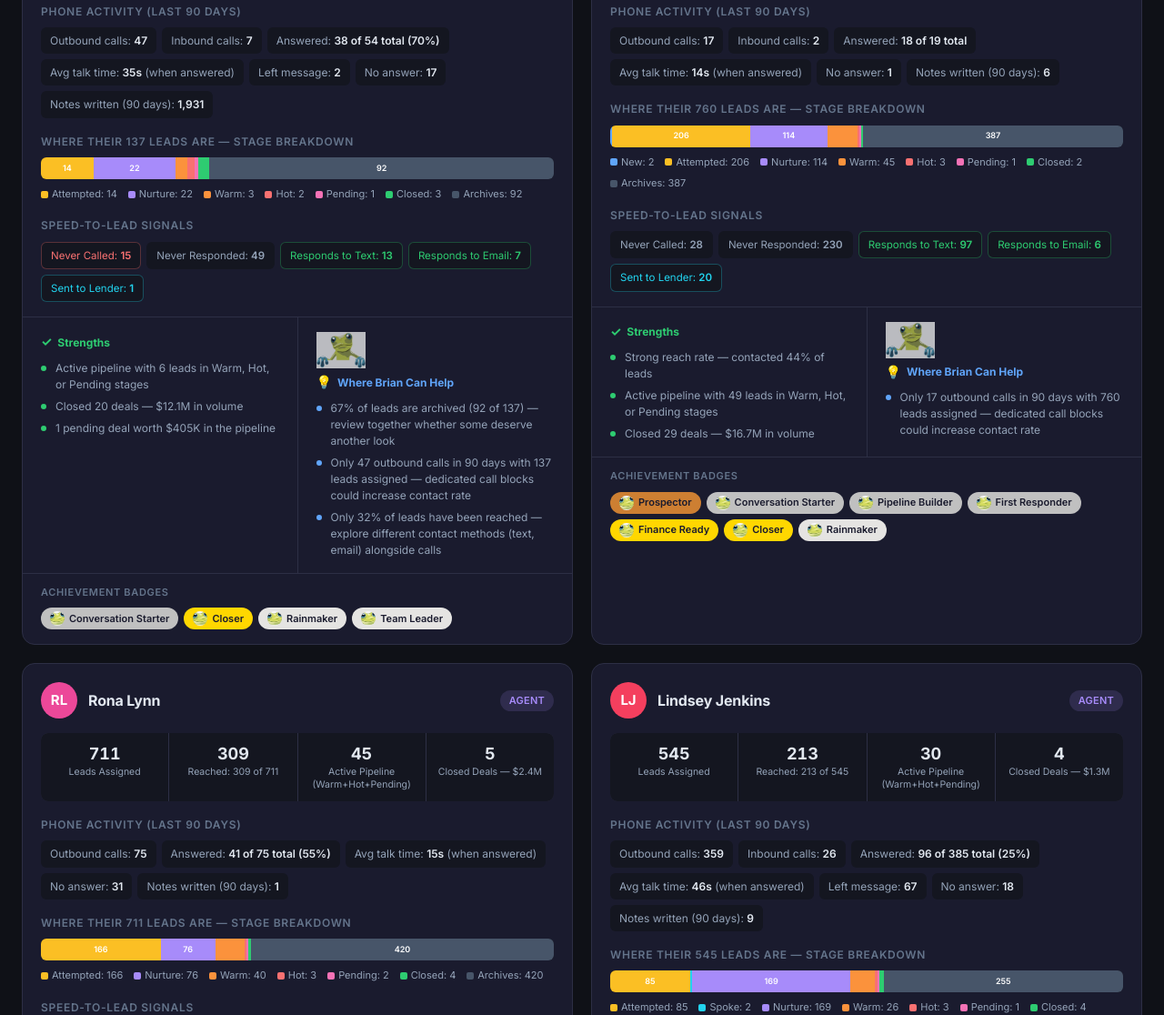
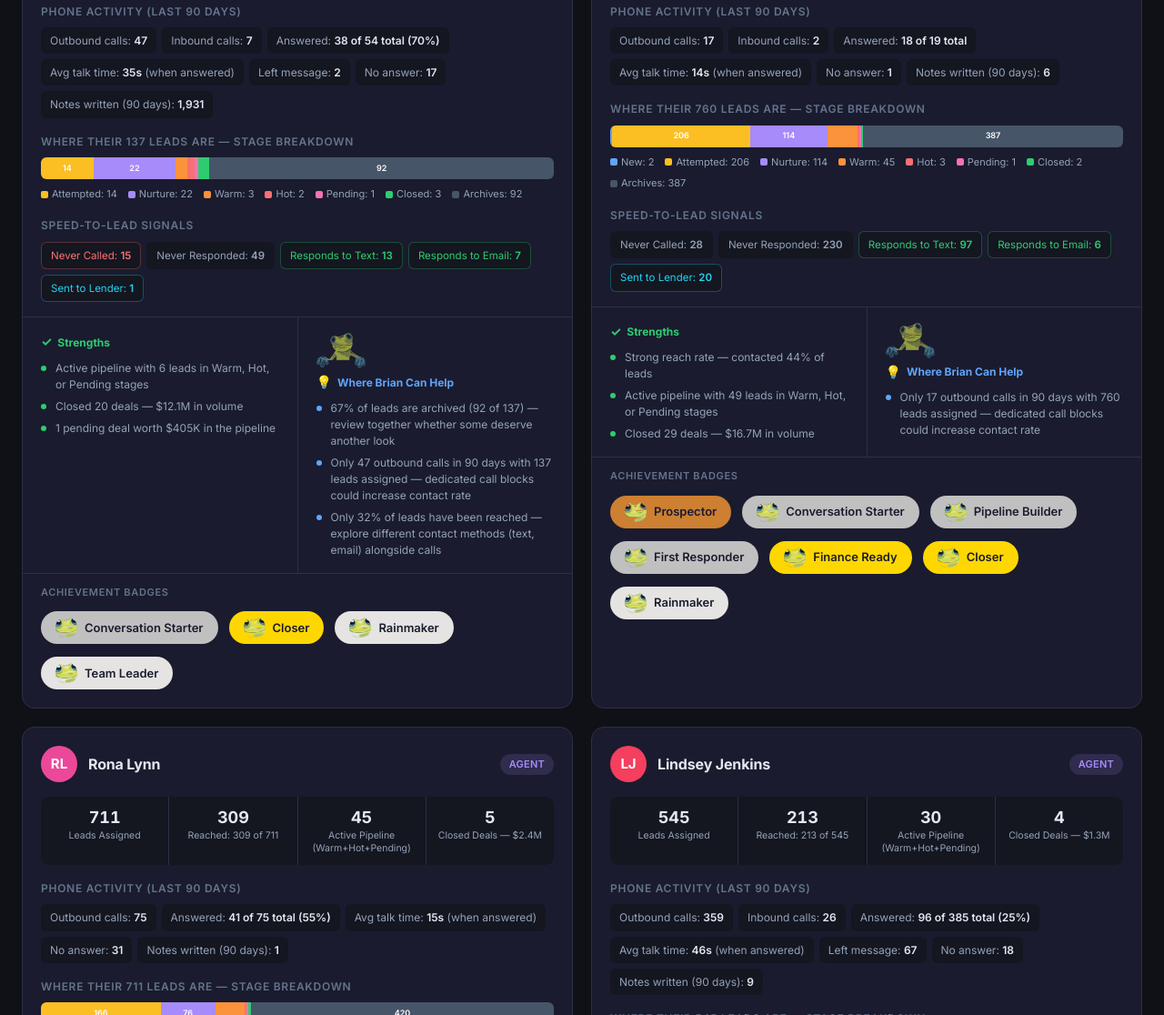
Before and after one commit to momba5/kenna-dashboard, a plain HTML site: page index.html in a window 1280 px wide. Shown: the part 1684-2800 px from the top of the page at 91% size. Drawn offline with nearby package versions, Linux system fonts and the light colour scheme.

Commit message:
Fix: transparent PNG frogs, larger badges, removed Perplexity footer

```diff
--- a/index.html
+++ b/index.html
@@ -12,11 +12,7 @@
         https://www.perplexity.ai/computer
 -->
 
-<!-- Perplexity Computer Attribution — SEO Meta Tags -->
-<meta name="generator" content="Perplexity Computer">
-<meta name="author" content="Perplexity Computer">
-<meta property="og:see_also" content="https://www.perplexity.ai/computer">
-<link rel="author" href="https://www.perplexity.ai/computer">
+
 
 <meta charset="UTF-8">
 <meta name="viewport" content="width=device-width, initial-scale=1.0">
@@ -34,7 +30,7 @@
 
 <nav class="nav">
   <div class="nav-inner">
-    <div class="nav-logo"><img src="img/frog-head.jpg" alt="Kenna" style="height:32px;border-radius:50%;vertical-align:middle;margin-right:8px"><span>Kenna Real Estate</span></div>
+    <div class="nav-logo"><img src="img/frog-head.png" alt="Kenna" style="height:32px;border-radius:50%;vertical-align:middle;margin-right:8px"><span>Kenna Real Estate</span></div>
     <a href="#team-overview" class="nav-link">Team Overview</a>
     <a href="#path-to-close" class="nav-link">Path to Close</a>
     <a href="#agent-cards" class="nav-link">Agent Cards</a>
--- a/kenna-dashboard.css
+++ b/kenna-dashboard.css
@@ -830,15 +830,16 @@ body {
 .badge-pill {
   display: inline-flex;
   align-items: center;
-  gap: 5px;
-  height: 24px;
-  padding: 0 10px;
-  border-radius: 12px;
-  font-size: 11px;
+  gap: 8px;
+  height: 36px;
+  padding: 0 16px;
+  border-radius: 18px;
+  font-size: 13px;
   font-weight: 600;
   color: #1a1b2e;
   white-space: nowrap;
   transition: box-shadow 0.2s;
+  margin: 4px 6px 4px 0;
 }
 
 .badge-pill:hover {
@@ -846,8 +847,8 @@ body {
 }
 
 .badge-icon {
-  width: 16px;
-  height: 16px;
+  width: 24px;
+  height: 24px;
   border-radius: 50%;
   object-fit: cover;
   flex-shrink: 0;
--- a/kenna-dashboard.js
+++ b/kenna-dashboard.js
@@ -698,7 +698,7 @@ function renderOneAgentCard(agent, colorIdx) {
   strengths.forEach(s => { strengthsHtml += `<li>${s}</li>`; });
   strengthsHtml += `</ul></div>
     <div class="coaching-section">
-      <img src="img/frog-peek.jpg" alt="" class="coaching-frog">
+      <img src="img/frog-peek.png" alt="" class="coaching-frog">
       <div class="coaching-title blue"><span class="icon">💡</span> Where Brian Can Help</div>
       <ul class="coaching-list blue">`;
   coaching.forEach(c => { strengthsHtml += `<li>${c}</li>`; });
@@ -1089,7 +1089,7 @@ function renderBadges(agent) {
   if (badges.length === 0) return '';
   let html = `<div class="badges-section"><div class="badges-title">Achievement Badges</div><div class="badges-row">`;
   badges.forEach(b => {
-    html += `<span class="badge-pill" style="background:${b.color}"><img src="img/frog-head.jpg" class="badge-icon" alt=""> ${b.name}</span>`;
+    html += `<span class="badge-pill" style="background:${b.color}"><img src="img/frog-head.png" class="badge-icon" alt=""> ${b.name}</span>`;
   });
   html += `</div></div>`;
   return html;
@@ -1122,7 +1122,6 @@ function renderFooter() {
   return `
     <footer class="footer">
       <div><a href="https://yourbrand.io">Prepared by YourBrand.io</a></div>
-      <div class="footer-pplx"><a href="https://www.perplexity.ai/computer" target="_blank" rel="noopener noreferrer">Created with Perplexity Computer</a></div>
     </footer>
   `;
 }
```
Also changed, not shown: img/frog-full.jpg (deleted), img/frog-full.png (added), img/frog-head.jpg (deleted), img/frog-head.png (added), img/frog-peek.jpg (deleted), img/frog-peek.png (added).
